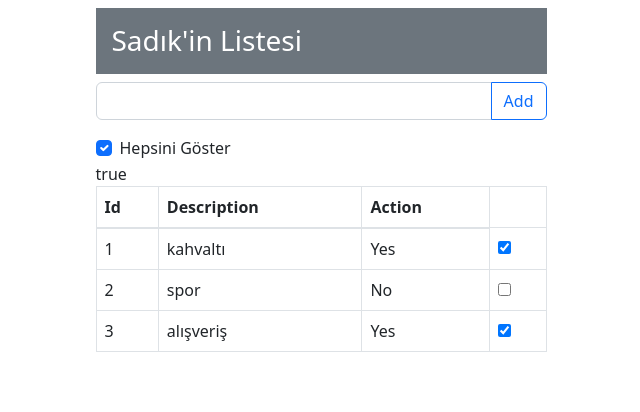
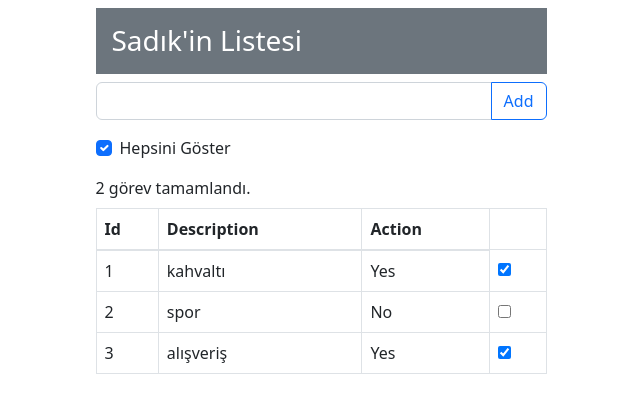
Before and after one commit to furkanbyz/todoApp, an Angular app: page / in a window 1280 px wide. Shown: the top 412 px of the page, without its empty margins (319-959 px from the left). Built offline with nearby package versions, Linux system fonts and the light colour scheme.

Commit message:
Commit
Commit

```diff
--- a/src/app/todo/todo.component.html
+++ b/src/app/todo/todo.component.html
@@ -13,16 +13,23 @@
         <button class="btn btn-outline-primary" (click)="addItem(txtItem.value) ; txtItem.value=''">Add</button>
       </div>
 
-
-
-      <div class="form-check">
+      <div class="form-check mb-3">
         <input type="checkbox" [(ngModel)]="displayAll" class="form-check-input" name="" id="displayAll">
         <label for="displayAll" class="form-check-label">Hepsini Göster</label>
       </div>
 
-      {{displayAll}}
+      <div class="my-2">
+        {{displayCount()}} görev tamamlandı.
+      </div>
+
+      <!-- NGIF -->
+      <div class="alert alert-warning" *ngIf="getItems().length <1 else itemsTable">
+        Listede yeterli miktarda eleman yok.
+      </div>
+
+      <ng-template #itemsTable>
         <!-- ngIf ile tablo gösterim durumu belirli bir koşula bağlandı -->
-      <table class="table table-bordered" *ngIf="getItems().length > 0">
+        <table class="table table-bordered">
           <thead>
             <tr>
               <th>Id</th>
@@ -30,18 +37,54 @@
               <th>Action</th>
             </tr>
           </thead>
+          <!-- NGFOR -->
           <tbody>
             <tr *ngFor="let item of getItems() ; let i = index;">
               <td>{{i+1}}</td>
               <td>{{item.description}}</td>
               <td>
+
+                <!-- if yapısı -->
                 <!-- <div *ngIf="item.action == true" >Yes</div>
                 <div *ngIf="item.action == false" >No</div> -->
 
+                <!-- switch case yapısı -->
+                <!-- action boolean olmalı, eğer true değere sahipse yes döndürülür ngSwitch yapısı ile
                 <div [ngSwitch]="item.action">
                   <div *ngSwitchCase="true">Yes</div>
                   <div *ngSwitchCase="false">No</div>
+                </div> -->
+
+                <!-- if-else bloğu -->
+                <!-- <div *ngIf="item.action; else noTemplate">
+                  Yes
                 </div>
+                <ng-template #noTemplate>
+                  No
+                </ng-template> -->
+
+                <!-- if-then bloğu -->
+                <!-- <div *ngIf="item.action; then noTemplate">
+                  Burası gösterilmez.
+                </div>
+                <ng-template #noTemplate>
+                  No
+                </ng-template> -->
+
+
+                <!-- if-then-else bloğu  -->
+                <div *ngIf="item.action; then yesTemplate else noTemplate">
+                  Burası gösterilmez.
+                </div>
+                <ng-template #noTemplate>
+                  No
+                </ng-template>
+                <ng-template #yesTemplate>
+                  Yes
+                </ng-template>
+
+
+
               </td>
               <td>
                 <input type="checkbox" [(ngModel)]="item.action" name="" id="">
@@ -50,9 +93,10 @@
           </tbody>
         </table>
 
-      <table class="alert alert-warning" *ngIf="getItems().length <1">
-        Listede yeterli miktarda eleman yok.
-      </table>
+
+      </ng-template>
+
+
       <!-- liste şeklinde aşağıdaki gibi döndürülebilir -->
       <!-- <ul>
         <li *ngFor="let item of items">
--- a/src/app/todo/todo.component.ts
+++ b/src/app/todo/todo.component.ts
@@ -42,6 +42,10 @@
 
   }
 
+  displayCount(){
+    return this.model.items.filter(i=>i.action).length;
+  }
+
 
 
   // name değeri string, items değeri any olarak tanımlandı
```
Lines whose indentation alone changed are shown as unchanged.
